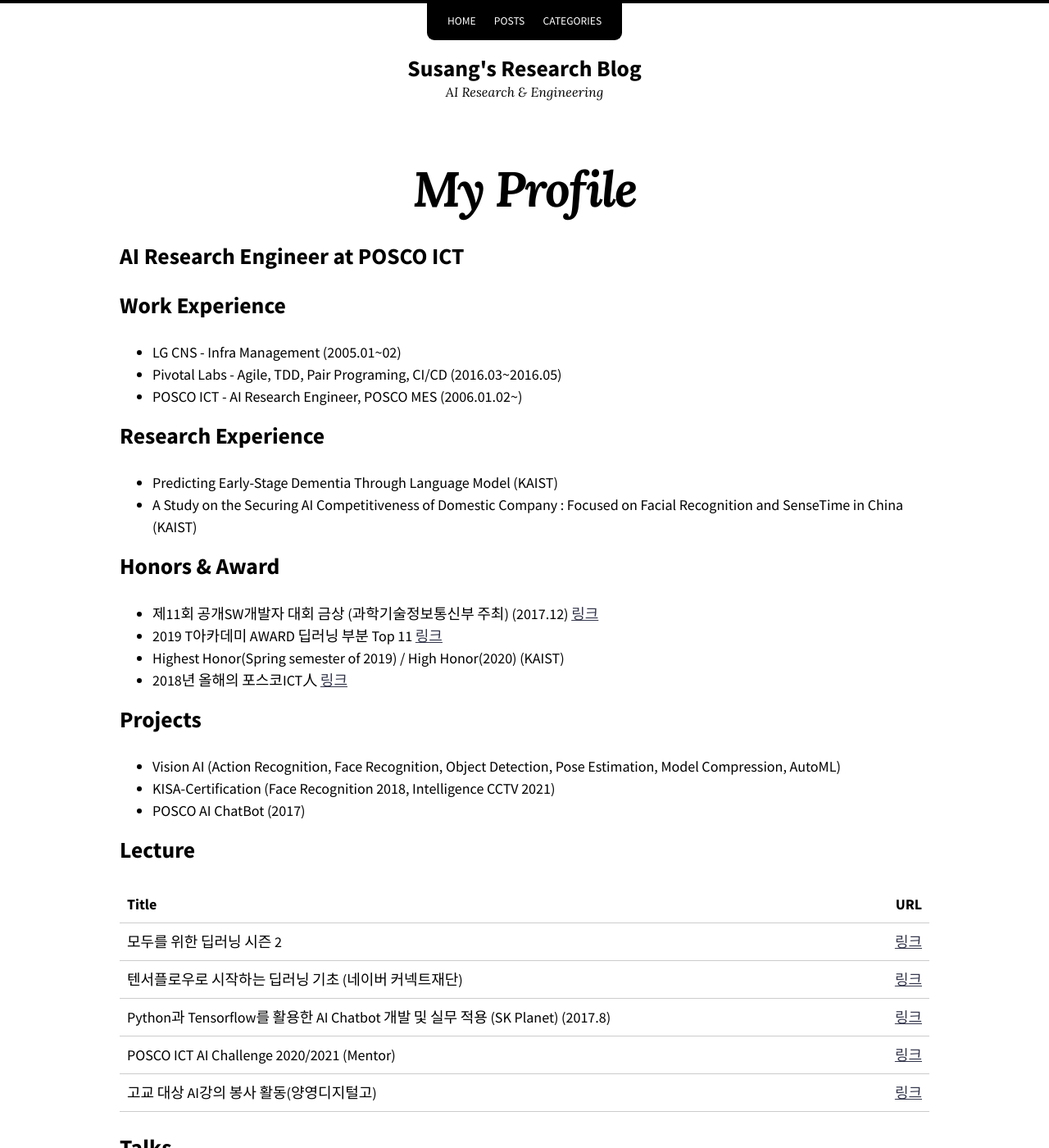
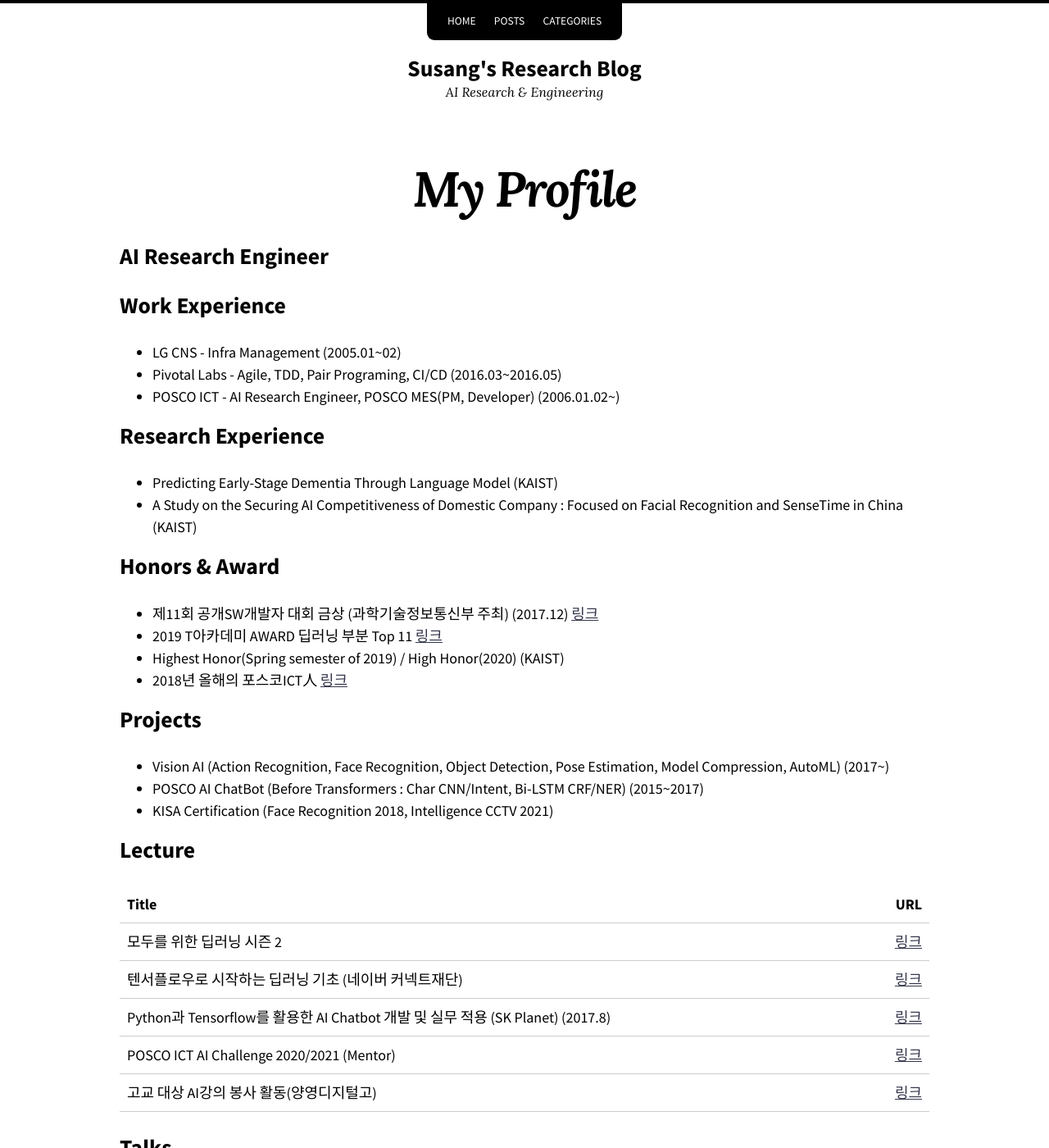
Before and after one commit to healess/healess.github.io, a Jekyll site: the page built from index.md, in a window 1280 px wide and 1400 px high. Shown: the whole window at 82% size. Built offline with Jekyll 4.4.1, drawn with Linux system fonts in a browser that asks for light colours; nearby versions of some CDN libraries; some of the changed text lies outside the part shown.

Commit message:
Fix content

```diff
--- a/index.md
+++ b/index.md
@@ -8,12 +8,12 @@ entries_layout: grid
 ---
 <!-- # My Profile -->
 
-## AI Research Engineer at POSCO ICT
+## AI Research Engineer
 
 ## Work Experience
 * LG CNS - Infra Management (2005.01~02)
 * Pivotal Labs - Agile, TDD, Pair Programing, CI/CD (2016.03~2016.05)
-* POSCO ICT - AI Research Engineer, POSCO MES (2006.01.02~)
+* POSCO ICT - AI Research Engineer, POSCO MES(PM, Developer) (2006.01.02~)
 
 ## Research Experience
 * Predicting Early-Stage Dementia Through Language Model (KAIST)
@@ -26,9 +26,9 @@ entries_layout: grid
 * 2018년 올해의 포스코ICT人 [링크](https://smartfuture-poscoict.co.kr/428)
 
 ## Projects
-* Vision AI (Action Recognition, Face Recognition, Object Detection, Pose Estimation, Model Compression, AutoML)
-* KISA-Certification (Face Recognition 2018, Intelligence CCTV 2021)
-* POSCO AI ChatBot (2017)
+* Vision AI (Action Recognition, Face Recognition, Object Detection, Pose Estimation, Model Compression, AutoML) (2017~)
+* POSCO AI ChatBot (Before Transformers : Char CNN/Intent, Bi-LSTM CRF/NER) (2015~2017)
+* KISA Certification (Face Recognition 2018, Intelligence CCTV 2021)
 
 
 ## Lecture
```
Also changed, not shown: other parts of index.md (+2 -2 lines).
